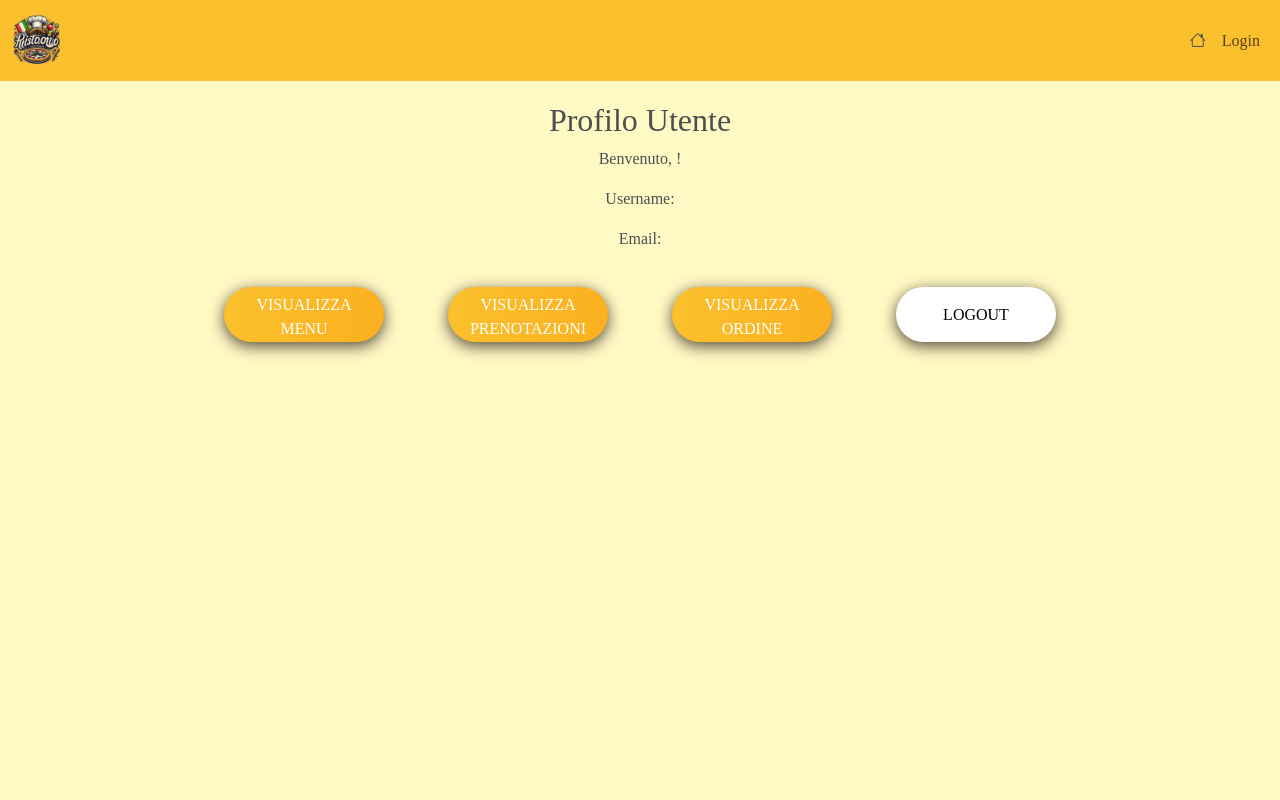
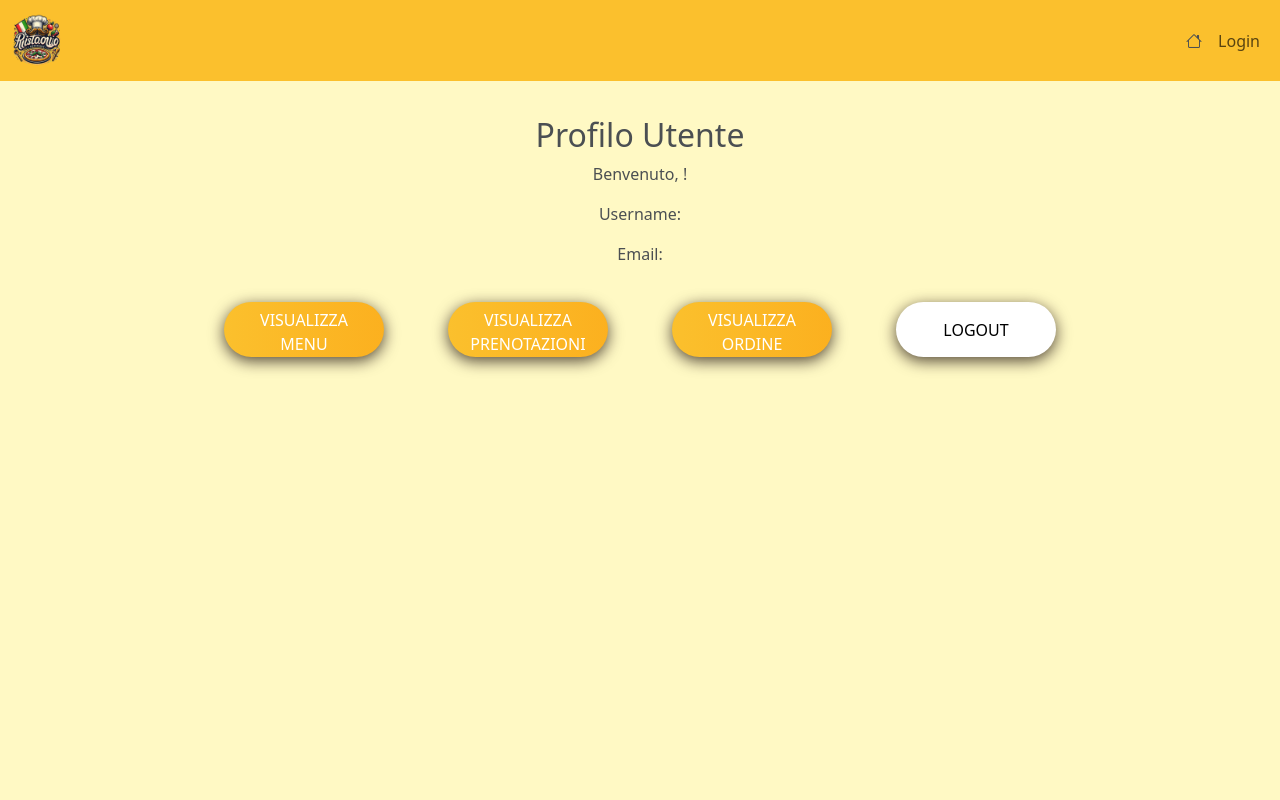
Before and after one commit to xorbun/pizzeriaFrontEnd, a React (Create React App) app: page /me in a window 1280 px wide. Shown: the top 800 px of the page. Built offline with nearby package versions, Linux system fonts and the light colour scheme; no server answers.

Commit message:
navbar improvement

```diff
--- a/src/App.css
+++ b/src/App.css
@@ -8,8 +8,7 @@
   height: 40vmin;
   pointer-events: none;
 }
-@import url('https://fonts.googleapis.com/css2?family=Lato:ital,wght@0,100;0,300;0,400;0,700;0,900;1,100;1,300;1,400;1,700;1,900&family=Libre+Baskerville:ital,wght@0,400;0,700;1,400&display=swap');
-@import url('https://fonts.googleapis.com/css2?family=Outfit:wght@100..900&display=swap');
+
 @media (prefers-reduced-motion: no-preference) {
   .App-logo {
     animation: App-logo-spin infinite 20s linear;
@@ -43,7 +42,14 @@
   background-color:#FBC02D;
 
 }
-
+.sticky-nav {
+  position: sticky;
+  top: 0;
+  transition: top 0.3s ease-in-out; /* Aggiungi una transizione per un effetto più fluido */
+}
+.sticky-nav.hidden {
+  top: -100px; /* Nascondi la navbar quando si scorre verso il basso */
+}
 .colorsite
 {
   background-color:#FFF9C4;
@@ -75,12 +81,12 @@ div {
 
 }
 .carouseltitle{
-  font-size: 70px;
+  font-size: 68px;
 
 }
 @media(max-width:800px) {
   .carouseltitle{
-    font-size: 31px;
+    font-size: 41px;
   }
 }
 .trasparencytext
@@ -209,7 +215,7 @@ div {
   overflow: auto;
 }
 *{
-  font-family: 'lato-thin';
+  font-family: system-ui, -apple-system, BlinkMacSystemFont, 'Segoe UI', Roboto, Oxygen, Ubuntu, Cantarell, 'Open Sans', 'Helvetica Neue', sans-serif;
   color: rgb(75, 79, 82);
 }
 .flex-container {
--- a/src/Components/Getprenotazioni.jsx
+++ b/src/Components/Getprenotazioni.jsx
@@ -43,11 +43,12 @@ const Getprenotazioni = () => {
   };
 
   return (
-    <div className="colorsite">
+    <div className="colorsite mt-5">
       <Container style={{ height: "50em" }}>
         <Row className="flex-column align-items-center text-center">
           <Col lg={5}>
             <Form
+              className="mt-5"
               onSubmit={(e) => {
                 e.preventDefault();
                 takePrenotazione();
--- a/src/Components/Groupbyuser.jsx
+++ b/src/Components/Groupbyuser.jsx
@@ -13,7 +13,7 @@ const GroupingBy = () => {
   if (userordering && user.role === "ADMIN") {
     return (
       <div className="colorsite vh-100">
-        <Container className="list">
+        <Container className="list mt-5">
           <Row>
             {userordering.map((list) => {
               return (
--- a/src/Components/Homepage.jsx
+++ b/src/Components/Homepage.jsx
@@ -12,7 +12,7 @@ const Homepagesite = () => {
   const handleClose = () => setShow(false);
   const handleShow = () => setShow(true);
   return (
-    <div className="colorsite ">
+    <div className="colorsite mt-5">
       <Carouselcomp />
       <Container className="mt-5 ">
         <Row>
@@ -22,7 +22,7 @@ const Homepagesite = () => {
                 <Card.Title>
                   <h5>Atmosfera Accogliente:</h5>
                 </Card.Title>
-                <Card.Text className="cardtext">
+                <Card.Text className="cardtext ">
                   Entra e lasciati avvolgere dall'aroma irresistibile della
                   pizza appena sfornata. I nostri tavoli in legno e le luci
                   soffuse creano un'atmosfera calda e familiare.
@@ -89,7 +89,7 @@ const Homepagesite = () => {
                   alt="boh"
                 />
                 <Carousel.Caption>
-                  <p className="trasparencytext cardtext">
+                  <p className="trasparencytext cardtext ">
                     La nostra pizzeria vi accoglie con calore e allegria
                   </p>
                 </Carousel.Caption>
@@ -105,7 +105,7 @@ const Homepagesite = () => {
                 <Card.Title>
                   <h2>Amanti della pizza, </h2>
                 </Card.Title>
-                <Card.Text className="my-auto cardtext">
+                <Card.Text className="my-auto cardtext ">
                   Se stai cercando un’esperienza culinaria autentica e
                   deliziosa, vi invitiamo a prenotare un tavolo. Situata nel
                   cuore di Cassino, questa pizzeria offre una vasta selezione di
--- a/src/Components/Menu.jsx
+++ b/src/Components/Menu.jsx
@@ -58,7 +58,7 @@ const MenuRestourant = () => {
   };
   if (foodToShow && !isLoading) {
     return (
-      <div className="colorsite vh-200">
+      <div className="colorsite vh-200 mt-5">
         <>
           <Container className="d-flex ">
             <Row className="mt-5 ">
--- a/src/Components/Navbar.jsx
+++ b/src/Components/Navbar.jsx
@@ -4,7 +4,7 @@ import { Navbar, Nav } from "react-bootstrap";
 import "bootstrap-icons/font/bootstrap-icons.css";
 import { useNavigate } from "react-router-dom";
 import { useSelector } from "react-redux";
-import { useEffect } from "react";
+import { useEffect, useState } from "react";
 
 const NavbarHome = () => {
   const navigate = useNavigate();
@@ -14,9 +14,17 @@ const NavbarHome = () => {
   const currentUser = useSelector((state) => {
     return state.users.data;
   });
+  const [isNavbarVisible, setIsNavbarVisible] = useState(true);
+
+  const handleScroll = () => {
+    const scrollY = window.scrollY;
+    setIsNavbarVisible(scrollY < 100);
+  };
+
+  window.addEventListener('scroll', handleScroll);
   useEffect(() => {}, []);
   return (
-    <Navbar expand="lg" className="colornav ">
+    <Navbar expand="lg" className={`colornav sticky-nav ${isNavbarVisible ? '' : 'hidden'}`}  fixed="top">
       <Container fluid>
         <Navbar.Brand onClick={() => navigate("/home")}>
           <img
--- a/src/Components/OrderedFood.jsx
+++ b/src/Components/OrderedFood.jsx
@@ -22,27 +22,23 @@ const Orderedfood = () => {
     }
     return tot;
   };
-  const [stato,setstato]=useState("ciao");
+  const [stato, setstato] = useState("ciao");
   useEffect(() => {
     if (user.role !== "ADMIN") {
-      const ordini = dispatch(getDeliveryData(token)).then((res)=>
-      {
-        console.log(res)
-        if(res.content.length>0)
-        {
-          setstato(res.content[0].stato)
-
+      const ordini = dispatch(getDeliveryData(token)).then((res) => {
+        console.log(res);
+        if (res.content.length > 0) {
+          setstato(res.content[0].stato);
         }
       });
     } else {
       const ordini = dispatch(getAllDeliveryData(token));
-
     }
   }, []);
-  console.log(stato)
+  console.log(stato);
   if (orderedFoodFromRedux) {
     return (
-      <div className="colorsite vh-100">
+      <div className="colorsite vh-100 mt-5">
         <Container className="d-flex list justify-content-center mx-auto">
           <Row className="mt-5 ">
             <Col lg={12} className=" d-flex justify-content-center">
--- a/src/Components/Prenotazioni.jsx
+++ b/src/Components/Prenotazioni.jsx
@@ -13,14 +13,11 @@ const PrenotazioniList = () => {
     return state.users.data;
   });
 
-  if(user.role !== "ADMIN" )
-    {
-      const prenotazioni=dispatch(getPrenotazioni(token));
-    }
-    else
-    {
-      const prenotazioni=dispatch(getAllPrenotazioniData(token))
-    }
+  if (user.role !== "ADMIN") {
+    const prenotazioni = dispatch(getPrenotazioni(token));
+  } else {
+    const prenotazioni = dispatch(getAllPrenotazioniData(token));
+  }
 
   let preorderToShow = "";
   const prenotazioniFromRedux = useSelector((state) => {
@@ -37,9 +34,9 @@ const PrenotazioniList = () => {
 
   if (preorderToShow) {
     return (
-      <div className="colorsite vh-100">
+      <div className="colorsite vh-100 mt-5">
         <Container className="list">
-          {preorderToShow.length> 0  ? (
+          {preorderToShow.length > 0 ? (
             <h2 className="d-flex justify-content-center ">
               PRENOTAZIONI ATTIVE
             </h2>
@@ -57,7 +54,6 @@ const PrenotazioniList = () => {
               >
                 <h1 className="text-center">{prenotazioni.user.nickname}</h1>
                 <Col sm={6}>
-
                   <Singlepreorder preorder={prenotazioni} />
                 </Col>
               </Row>
--- a/src/Components/Singleorder.jsx
+++ b/src/Components/Singleorder.jsx
@@ -20,7 +20,7 @@ const SingleOrderdelement = (props) => {
     }, 1000);
   };
   return (
-    <Container>
+    <Container >
       <ListGroup className="listradius">
         <ListGroup.Item>
           <Row>
--- a/src/Components/Userprofile.jsx
+++ b/src/Components/Userprofile.jsx
@@ -9,11 +9,11 @@ const Currentuser = () => {
   const navigate = useNavigate();
 
   return (
-    <div className="colorsite vh-100">
+    <div className="colorsite vh-100 mt-5">
       <Container>
         <Row>
           <Col
-            className="d-flex flex-column align-items-center "
+            className="d-flex flex-column align-items-center mt-5"
             style={{ padding: "20px" }}
           >
             <h2>Profilo Utente</h2>
@@ -21,7 +21,6 @@ const Currentuser = () => {
             <p>Username: {user.nickname}</p>
             <p>Email: {user.email}</p>
             <Row>
-
               <Col className="text-center">
                 <Button
                   className="bn632-hover bn19"
```
